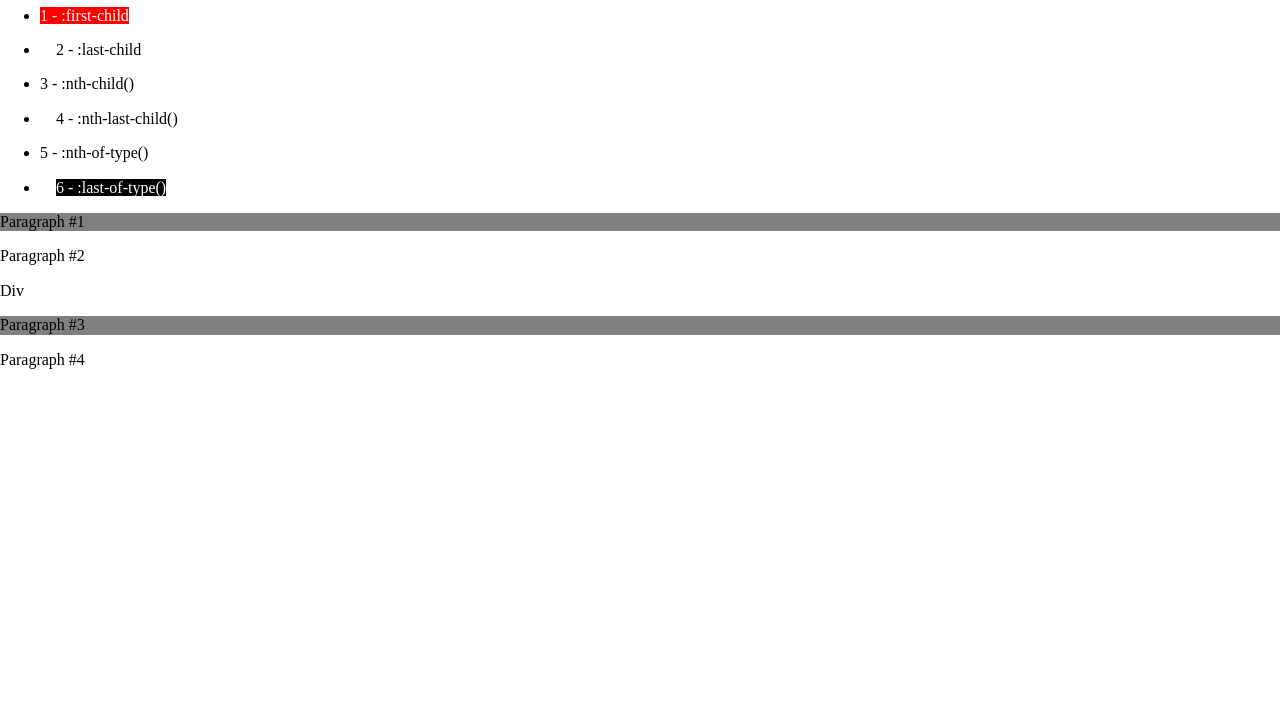
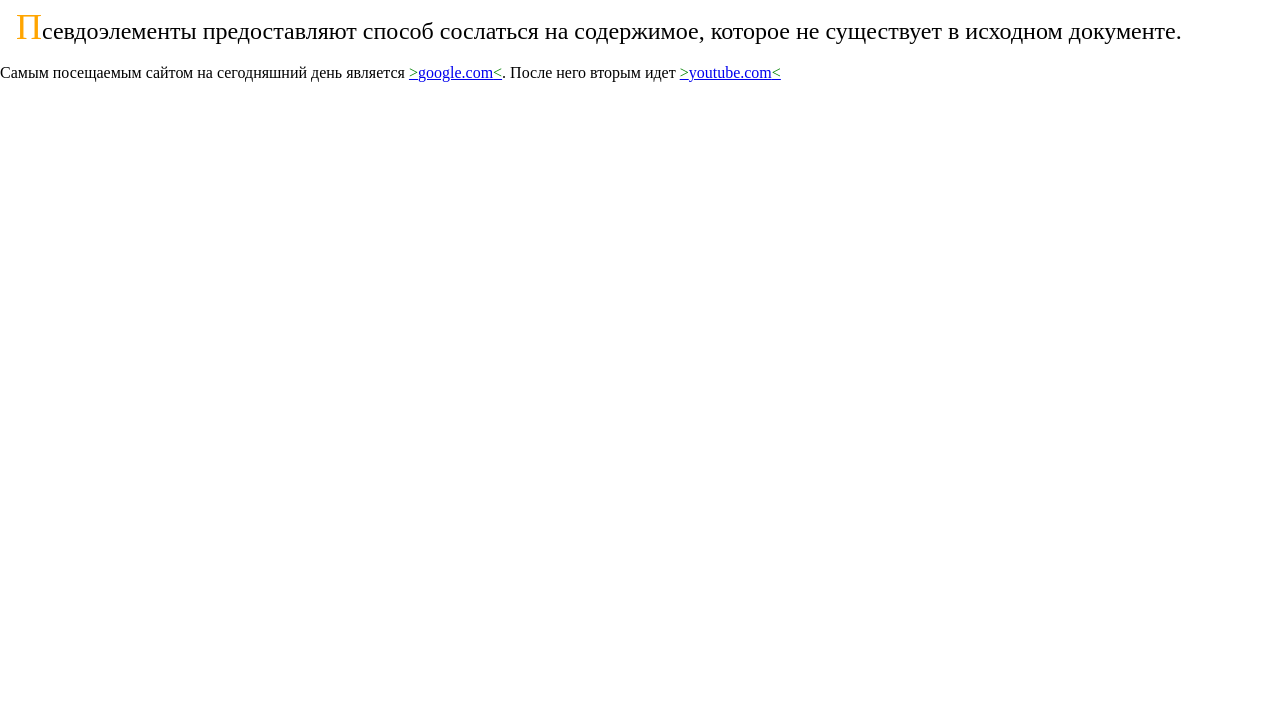
Before and after one commit to Kvikser1987/git_for_all_tasks, a plain HTML site: page index.html in a window 1280 px wide. Shown: the part 73-800 px from the top of the page. Drawn offline with nearby package versions, Linux system fonts and the light colour scheme.

Commit message:
lesson7 task3

```diff
--- a/index.html
+++ b/index.html
@@ -2,33 +2,48 @@
 <html lang="en">
   <head>
     <meta charset="UTF-8" />
-    <title>Древовидные структуры</title>
+    <title>Псевдоэлементы</title>
     <link
       rel="stylesheet"
       href="https://cdnjs.cloudflare.com/ajax/libs/normalize/8.0.1/normalize.min.css"
       integrity="sha256-l85OmPOjvil/SOvVt3HnSSjzF1TUMyT9eV0c2BzEGzU="
       crossorigin="anonymous"
     />
-    <link rel="stylesheet" type="text/css" href="styles.css" />
+    <style>
+      .theory::first-letter{
+        font-size: 36px;
+        color:orange;
+        margin-left:16px;
+      }
+      .theory::first-line{
+        font-size: 24px;
+      }
+      .theory::selection{
+        background-color: red;
+        color: white;
+      }
+      a::before {
+        content: '>';
+        color:green;
+      }
+      a::after{
+        content: '<';
+        color:green;
+      }
+    </style>
   </head>
 
   <body>
-    <h1>Древовидные структуры</h1>
+    <h1>Псевдоэлементы</h1>
+    <p class="theory">
+      Псевдоэлементы предоставляют способ сослаться на содержимое, которое не существует в исходном
+      документе.
+    </p>
 
-    <ul>
-      <li><span>1 - :first-child</span></li>
-      <li><span>2 - :last-child</span></li>
-      <li><span>3 - :nth-child()</span></li>
-      <li><span>4 - :nth-last-child()</span></li>
-      <li><span>5 - :nth-of-type()</span></li>
-      <li><span>6 - :last-of-type()</span></li>
-    </ul>
-    <div class="paragraphs">
-      <p>Paragraph #1</p>
-      <p>Paragraph #2</p>
-      <div>Div</div>
-      <p>Paragraph #3</p>
-      <p>Paragraph #4</p>
-    </div>
+    <p>
+      Самым посещаемым сайтом на сегодняшний день является
+      <a href="https://www.google.com">google.com</a>. После него вторым идет
+      <a href="https://www.youtube.com">youtube.com</a>
+    </p>
   </body>
 </html>
--- a/styles.css
+++ /dev/null
@@ -1,17 +0,0 @@
-li {
-    margin-top: 16px;
-}
- ul>li:first-child>span{
-    background-color:red;
-    color:white;
- }
- ul>li:last-child>span{
-     background-color: black;
-     color:white;
- }
- ul>li:nth-of-type(even)>span{
-     margin-left: 16px;
- }
- .paragraphs p:nth-last-of-type(even){
-    background-color:grey;
- }
```
